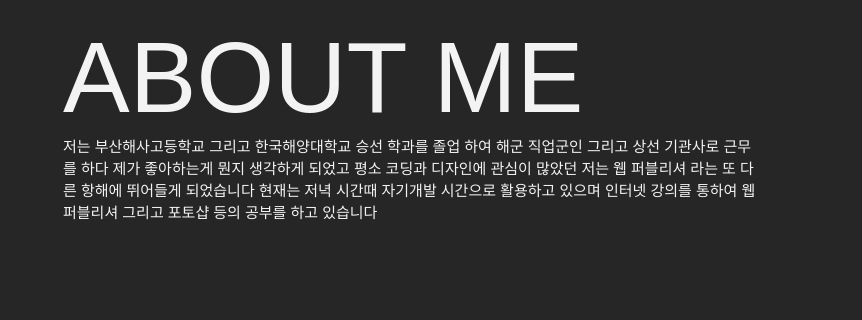
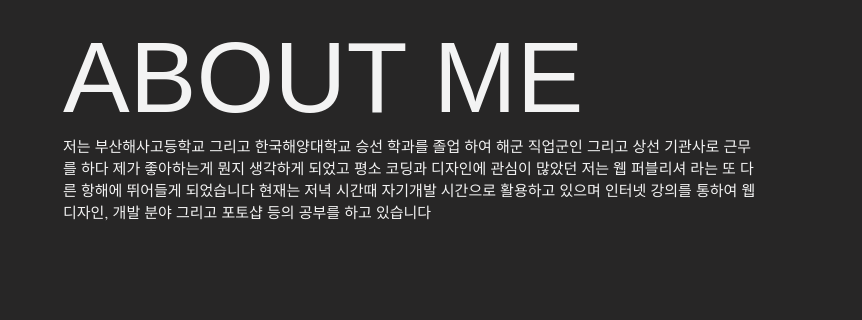
Before and after one commit to dkdkf77/ryu_portfolio, a plain HTML site: page index.html in a window 1280 px wide. Shown: the part 1246-1566 px from the top of the page, 315-1177 px from the left. Drawn offline with Linux system fonts and the light colour scheme; files whose address does not match are found by name; a web font is replaced by a local one.

Commit message:
Add files via upload

```diff
--- a/index.html
+++ b/index.html
@@ -60,7 +60,7 @@
 							<p class="intro_subtitle about_text2">저는 부산해사고등학교 그리고 한국해양대학교 승선 학과를 졸업 하여
 								해군 직업군인 그리고 상선 기관사로 근무를 하다 제가 좋아하는게 뭔지
 								생각하게 되었고 평소 코딩과 디자인에 관심이 많았던 저는 웹 퍼블리셔
-								라는 또 다른 항해에 뛰어들게 되었습니다 현재는 저녁 시간때 자기개발 시간으로 활용하고 있으며 인터넷 강의를 통하여 웹 퍼블리셔 그리고 포토샵 등의 공부를 하고 있습니다 </p>
+								라는 또 다른 항해에 뛰어들게 되었습니다 현재는 저녁 시간때 자기개발 시간으로 활용하고 있으며 인터넷 강의를 통하여 웹 디자인, 개발 분야 그리고 포토샵 등의 공부를 하고 있습니다 </p>
 							<!--나눔명조 20px-->
 						</div>
 						<div class="about_img">
```
